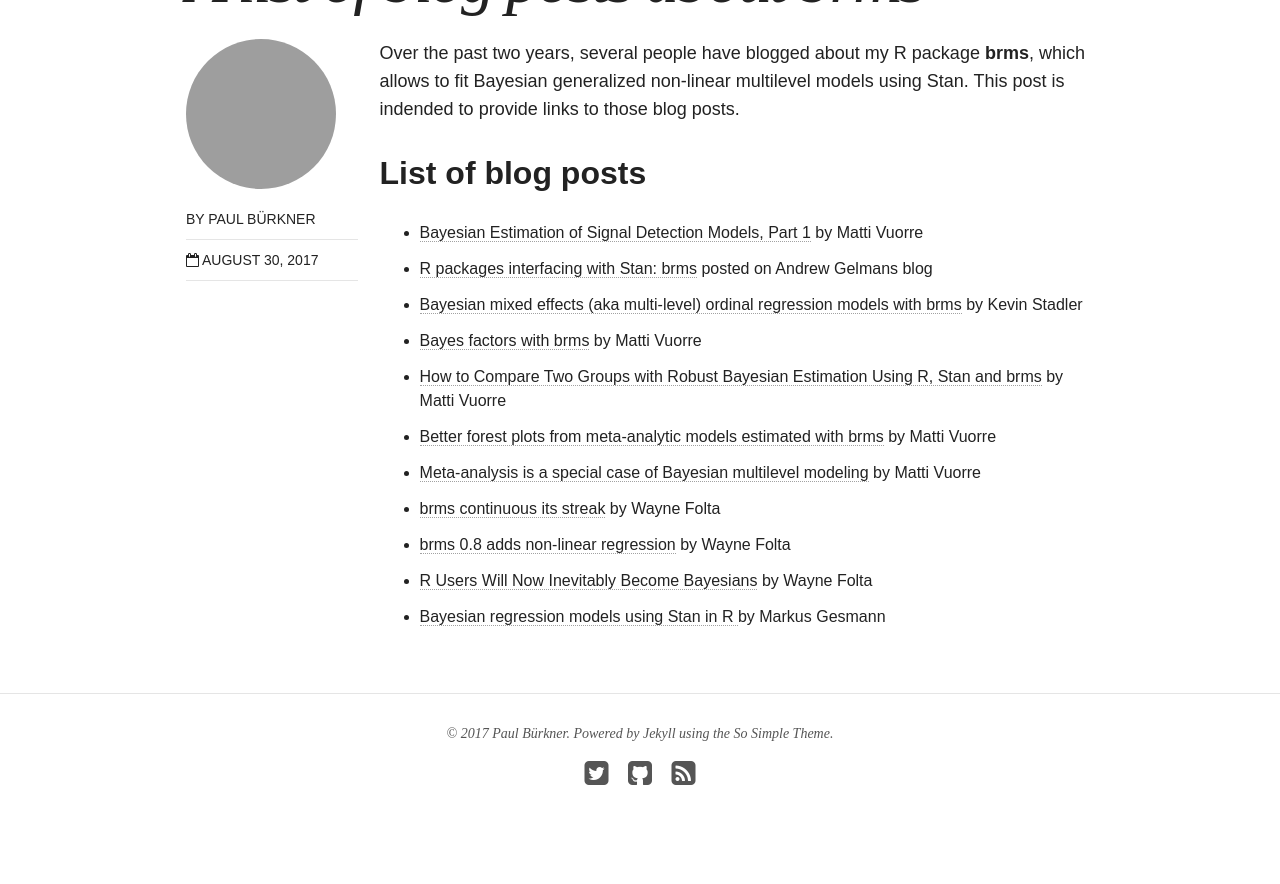
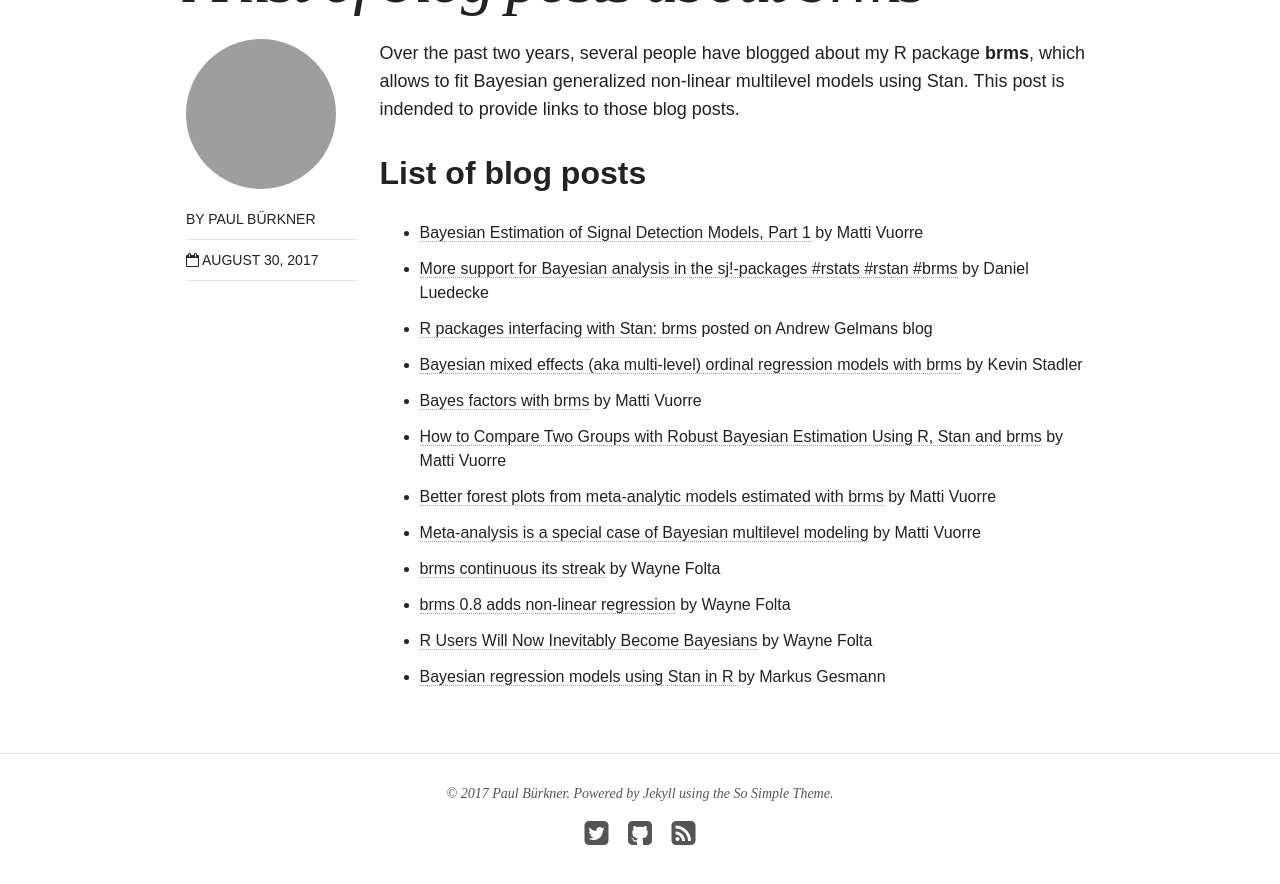
Before and after one commit to paul-buerkner/paul-buerkner.github.io, a Jekyll site: the page built from _posts/blog/2017-08-30-old-brms-blogposts.md, in a window 1280 px wide and 900 px high, scrolled down 533 px. Shown: the top 884 px of the window. Built offline with Jekyll 4.4.1, drawn with Linux system fonts in a browser that asks for light colours; nearby versions of some CDN libraries.

Commit message:
mention new blog post by Daniel Luedecke

```diff
--- a/_posts/blog/2017-08-30-old-brms-blogposts.md
+++ b/_posts/blog/2017-08-30-old-brms-blogposts.md
@@ -14,6 +14,7 @@ Over the past two years, several people have blogged about my R package **brms**
 ## List of blog posts
 
 - [Bayesian Estimation of Signal Detection Models, Part 1](https://vuorre.netlify.com/post/2017/bayesian-estimation-of-signal-detection-theory-models-part-1/) by Matti Vuorre
+- [More support for Bayesian analysis in the sj!-packages #rstats #rstan #brms](https://strengejacke.wordpress.com/2017/10/11/more-support-for-bayesian-analysis-in-the-sj-packages-rstats-rstan-brms/) by Daniel Luedecke
 - [R packages interfacing with Stan: brms](http://andrewgelman.com/2017/01/10/r-packages-interfacing-stan-brms/) posted on Andrew Gelmans blog
 - [Bayesian mixed effects (aka multi-level) ordinal regression models with brms](http://kevinstadler.github.io/blog/bayesian-ordinal-regression-with-random-effects-using-brms/) by Kevin Stadler
 - [Bayes factors with brms](https://vuorre.netlify.com/post/2017/bayes-factors-with-brms/) by Matti Vuorre
```
